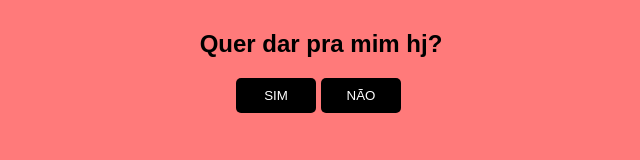
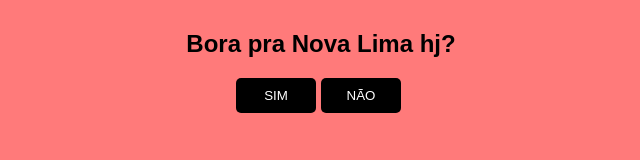
Before and after one commit to Daniel4dv/ultimo_romantico, a plain HTML site: page index.html in a window 1280 px wide. Shown: the whole page, without its empty margins (329-969 px from the left). Drawn offline with Linux system fonts and the light colour scheme.

Commit message:
Update index.html

```diff
--- a/index.html
+++ b/index.html
@@ -13,7 +13,7 @@ Tutorial: https://www.youtube.com/watch?v=zxxB9SFh9p4
 
 <body>
     <div id="conteudo">
-        <h2>Quer dar pra mim hj?</h2>
+        <h2>Bora pra Nova Lima hj?</h2>
         <div style="margin: auto;width: 170px;">
             <button style="position: fixed;display: block;" class="btn" onclick="sim()">SIM</button>
             <button class="btn" onclick="desvia(this)" onmouseover="desvia(this)" style="position: absolute;">NÃO</button>
```
